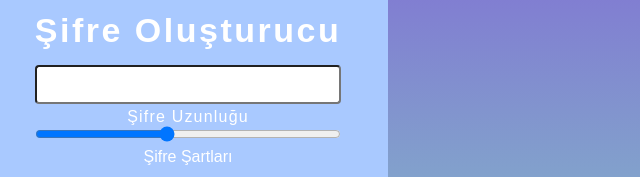
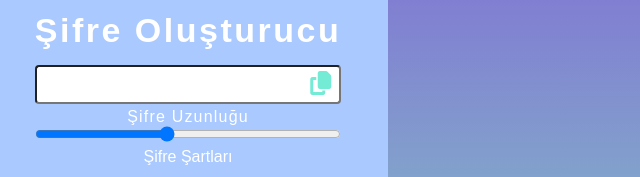
Before and after one commit to AbdullahSahin1/PasswordApp, a plain HTML site: page index.html in a window 1280 px wide. Shown: the part 145-322 px from the top of the page, 452-1092 px from the left. Drawn offline with Linux system fonts and the light colour scheme.

Commit message:
Update index.html

```diff
--- a/index.html
+++ b/index.html
@@ -5,6 +5,7 @@
     <meta name="viewport" content="width=device-width, initial-scale=1.0">
     <title>Password App</title>
     <link rel="stylesheet" href="style.css">
+    <script src="https://kit.fontawesome.com/cf71e30406.js" crossorigin="anonymous"></script>
 </head>
 <body>
     <div class="container">
@@ -12,7 +13,7 @@
             <h2>Şifre Oluşturucu</h2>
             <div class="passwordbox">
                 <input type="text">
-                <span></span>
+                <span><i class="fa-solid fa-copy"></i></span>
             </div>
             <div class="pass-indicator">
                 <div class="pass-length">
```
